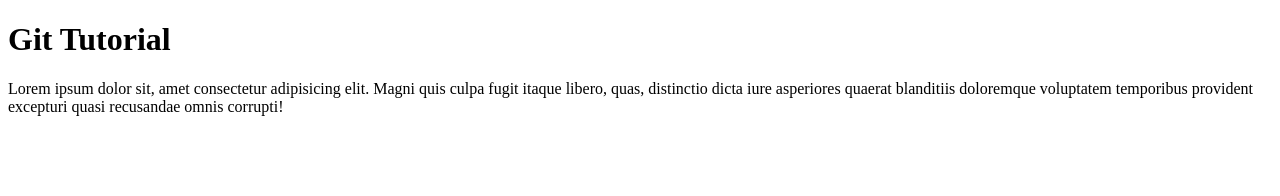
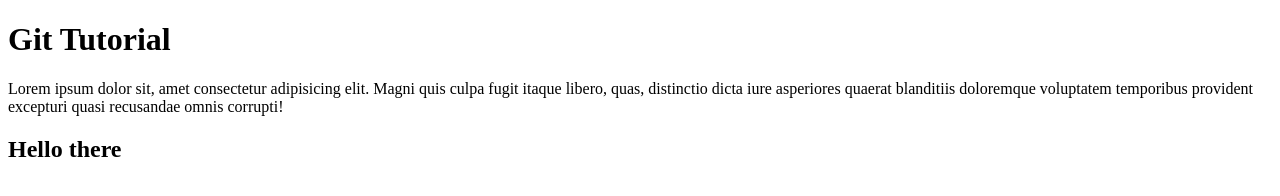
Before and after one commit to AlbertChew/testing, a plain HTML site: page index.html in a window 1280 px wide. Drawn offline with Linux system fonts and the light colour scheme.

```diff
--- a/index.html
+++ b/index.html
@@ -9,5 +9,8 @@
 <body>
   <h1>Git Tutorial</h1>
   <p>Lorem ipsum dolor sit, amet consectetur adipisicing elit. Magni quis culpa fugit itaque libero, quas, distinctio dicta iure asperiores quaerat blanditiis doloremque voluptatem temporibus provident excepturi quasi recusandae omnis corrupti!</p>
+  <div>
+    <h2>Hello there</h2>
+  </div>
 </body>
 </html>
```
